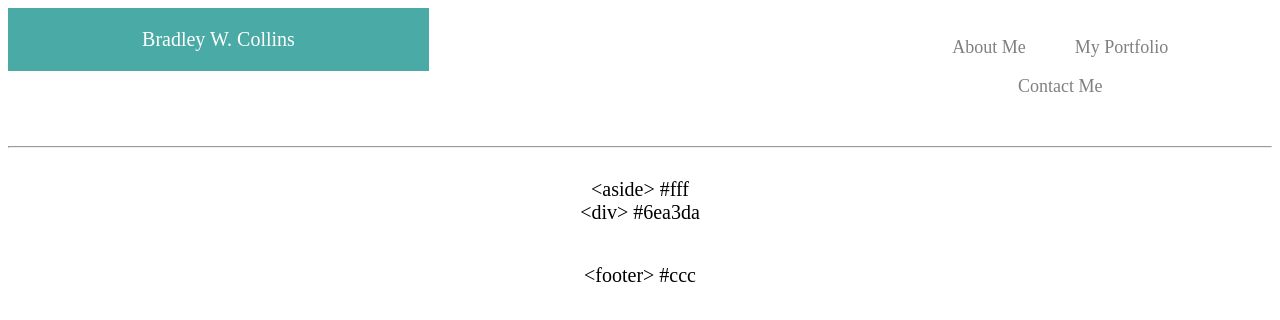
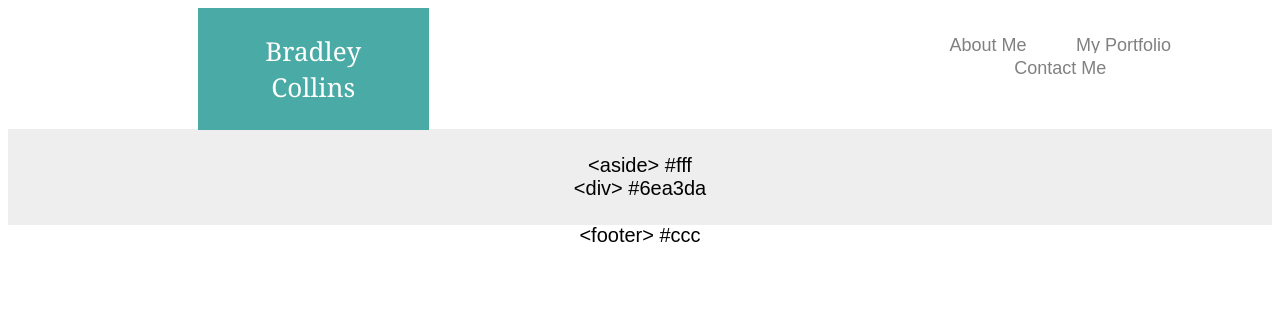
Before and after one commit to bcollins0905/Basic-Portfolio, a plain HTML site: page index.html in a window 1280 px wide. Drawn offline with Linux system fonts and the light colour scheme.

Commit message:
Done with Heading

```diff
--- a/assets/css/style.css
+++ b/assets/css/style.css
@@ -4,23 +4,32 @@
 }
 
 body {
-	font-size: 20px
+	font-size: 20px;
+	font-family: 'Arial', 'Helvetica Neue', Helvetica, sans-serif;
 }
 
 section {
-	padding: 20px;
-	margin-bottom: 20px;
+	margin-bottom: -1px;
+	padding: 25px;
+}
+
+#blank1 {
+	background-color: #ffffff;
+	width: 15%;
+	float: left;
+
 }
 
 #name {
 	background-color: #4aaaa5;
 	color: white;
-	width: 33.3%;
+	width: 18.3%;
 	float: left;
-
+	font-family: 'Georgia', Times, Times New Roman, serif;
+	font-size: 26px
 }
 
-#blank {
+#blank2 {
 	background-color: #ffffff;
 	width: 33.3%;
 	float: left;
@@ -43,6 +52,12 @@ section {
 	    text-decoration: none;
 	    display: inline-block;
 	    font-size: 18px;
-	    margin: 4px 2px;
+	    margin: -13px 2px;
 	    cursor: pointer;
 }
+
+#about {
+	clear: both;
+	background-color: #eee;
+	overflow: auto;
+	width: 100%;
--- a/index.html
+++ b/index.html
@@ -13,11 +13,15 @@
 
 <body>
 
-	<section id="name">
-		Bradley W. Collins
+	<section id="blank1">
+
 	</section>
 
-	<section id="blank">
+	<section id="name"> Bradley Collins
+
+	</section>
+
+	<section id="blank2">
 
 	</section>
 
@@ -31,9 +35,7 @@
 
 	</section>
 
-<hr>
-
-		<section id="About Me">
+		<section id="about">
 			<aside>
       		&lt;aside&gt; #fff
     		</aside>
```
